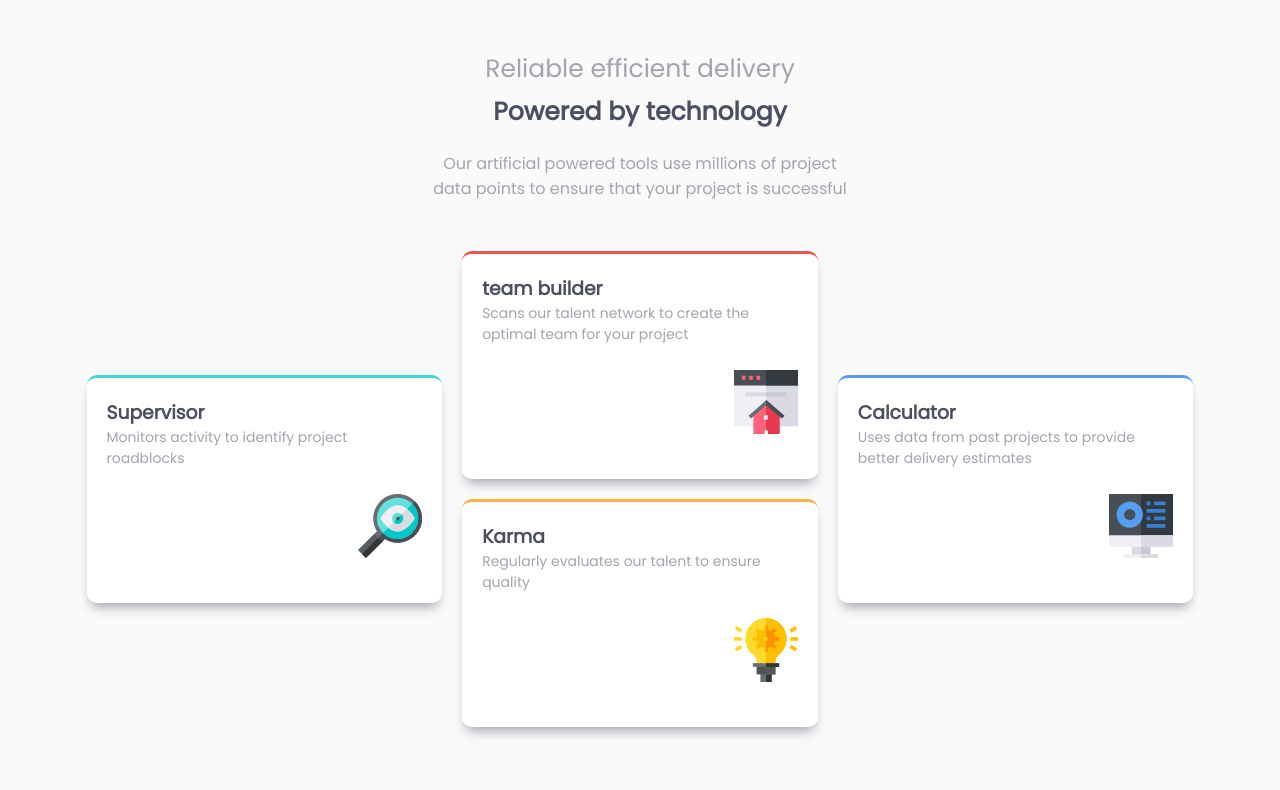
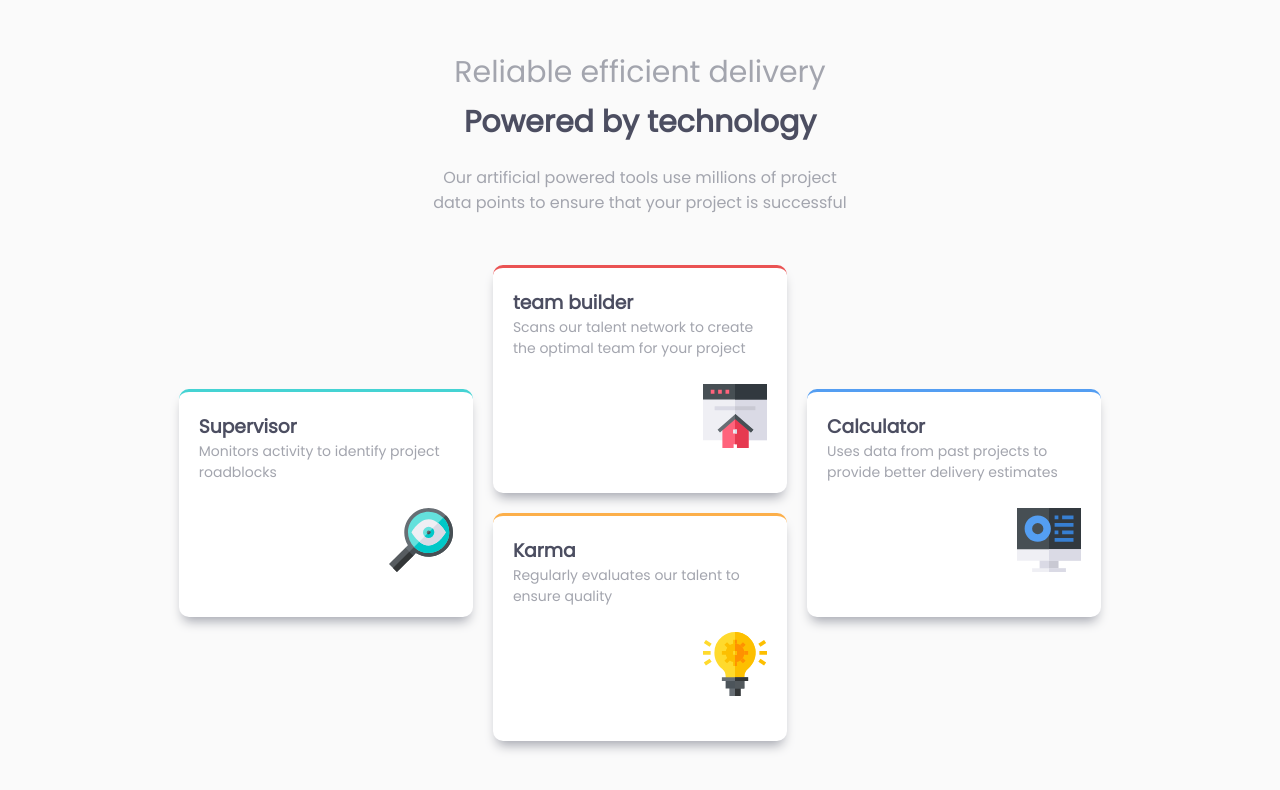
Before and after one commit to devflash/four-card-feature-section-master, a plain HTML site: page index.html in a window 1280 px wide. Shown: the top 790 px of the page. Drawn offline with Linux system fonts and the light colour scheme.

Commit message:
style fixes

```diff
--- a/styles.css
+++ b/styles.css
@@ -67,7 +67,13 @@
   border-top: 3px solid hsl(180, 62%, 55%);
 }
 
-@media screen and (min-width: 375px) {
+@media screen and (min-width: 451px) {
+  .wrapper h1 {
+    font-size: 30px;
+  }
+  .wrapper h2 {
+    font-size: 30px;
+  }
   .wrapper p {
     max-width: 420px;
     margin: 0 auto;
@@ -77,7 +83,7 @@
     grid-template-columns: 1fr 1fr 1fr;
     grid-template-rows: repeat(8, 1fr);
     gap: 20px;
-    width: 90%;
+    width: 75%;
     margin: 50px auto 0;
   }
   .supervisor {
```
